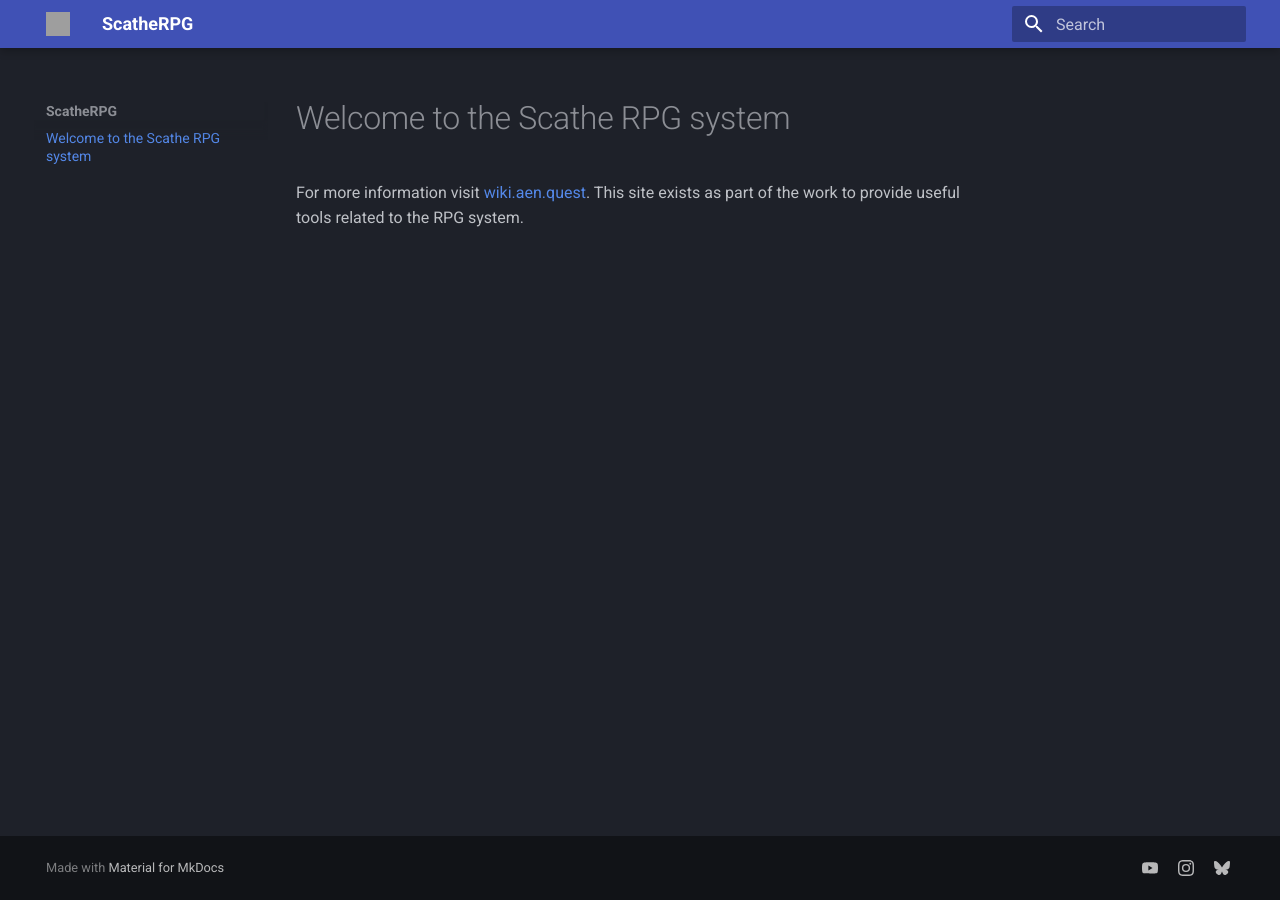
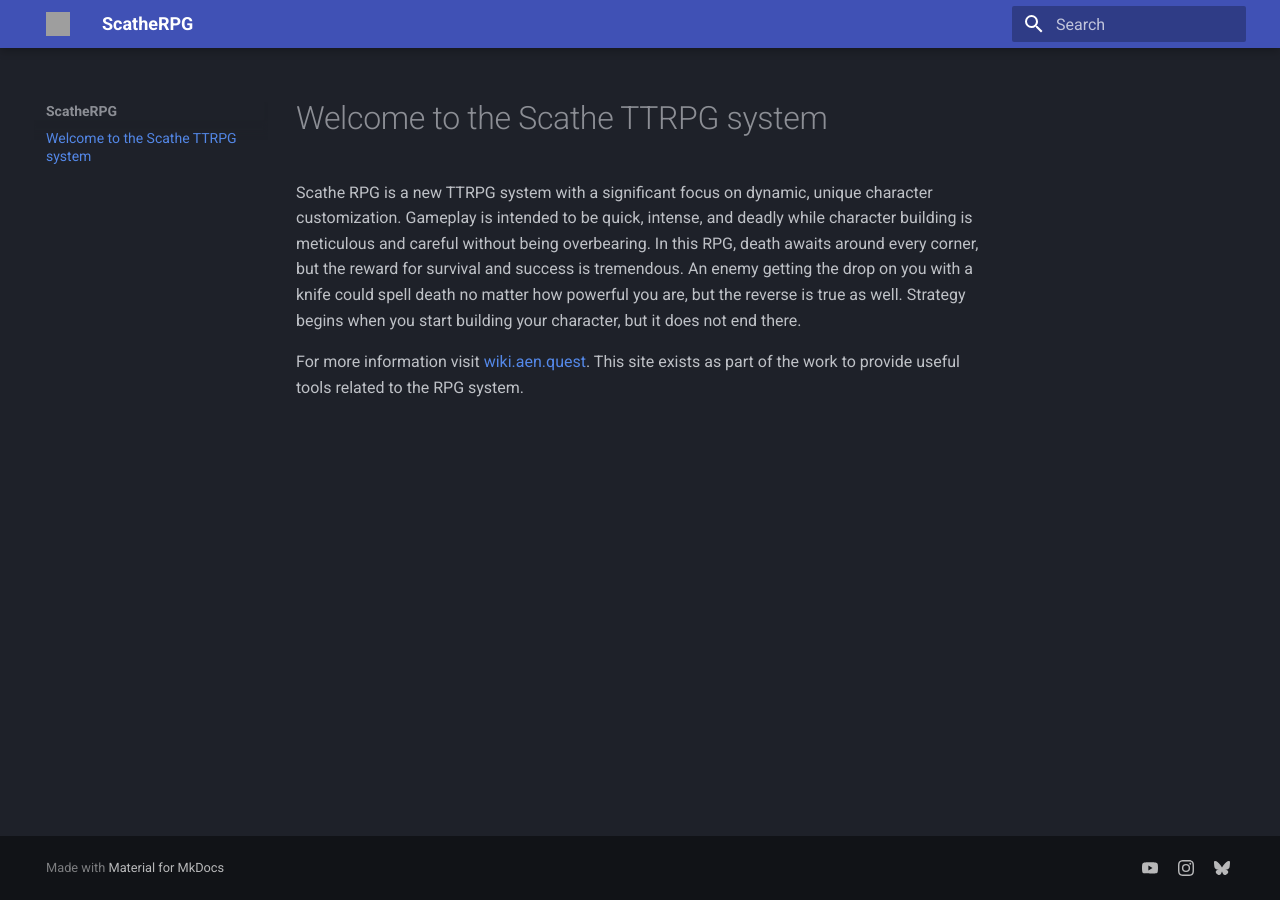
Before and after one commit to ScatheRPG/ScatheRPG.github.io, an MkDocs documentation site: the page built from docs/index.md, in a window 1280 px wide. Built offline with MkDocs 1.6.1 and Material for MkDocs 9.7.7, drawn with Linux system fonts in a browser that asks for light colours; grey boxes are pictures that could not be loaded.

Commit message:
docs: flesh out the introduction a bit

```diff
--- a/docs/index.md
+++ b/docs/index.md
@@ -1,3 +1,10 @@
-# Welcome to the Scathe RPG system
+# Welcome to the Scathe TTRPG system
+
+Scathe RPG is a new TTRPG system with a significant focus on dynamic, unique character
+customization. Gameplay is intended to be quick, intense, and deadly while character building is
+meticulous and careful without being overbearing. In this RPG, death awaits around every corner,
+but the reward for survival and success is tremendous. An enemy getting the drop on you with a
+knife could spell death no matter how powerful you are, but the reverse is true as well. Strategy
+begins when you start building your character, but it does not end there.
 
 For more information visit [wiki.aen.quest](https://wiki.aen.quest). This site exists as part of the work to provide useful tools related to the RPG system.
```
